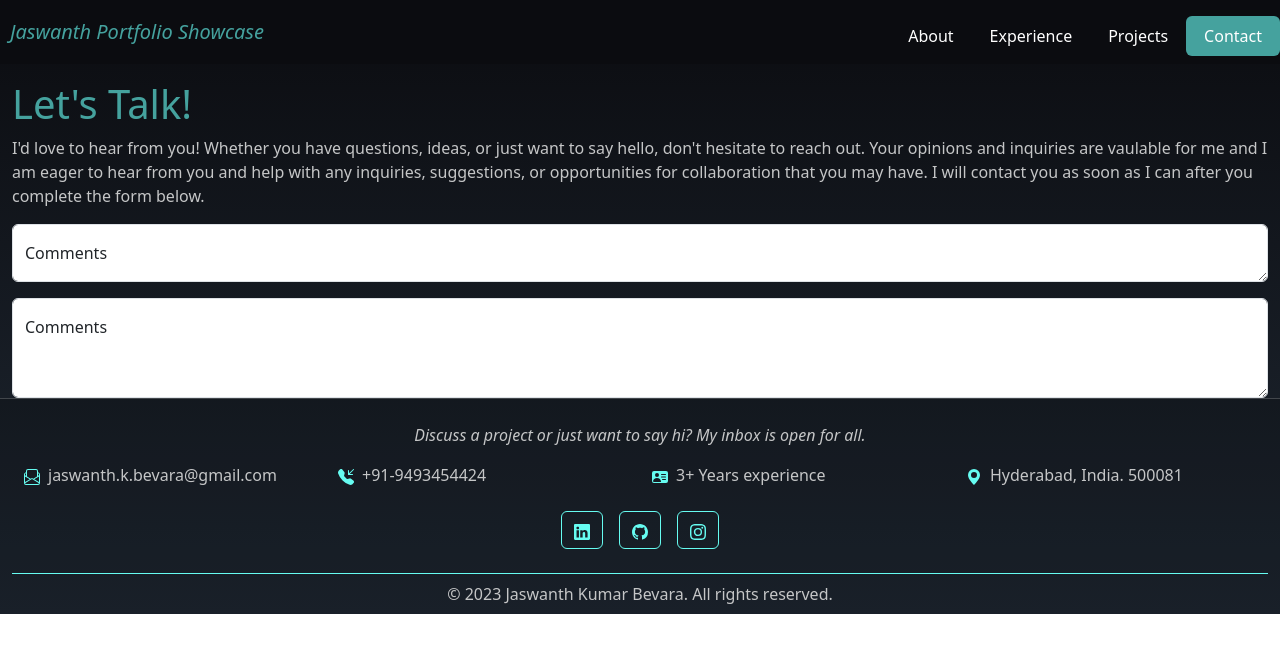
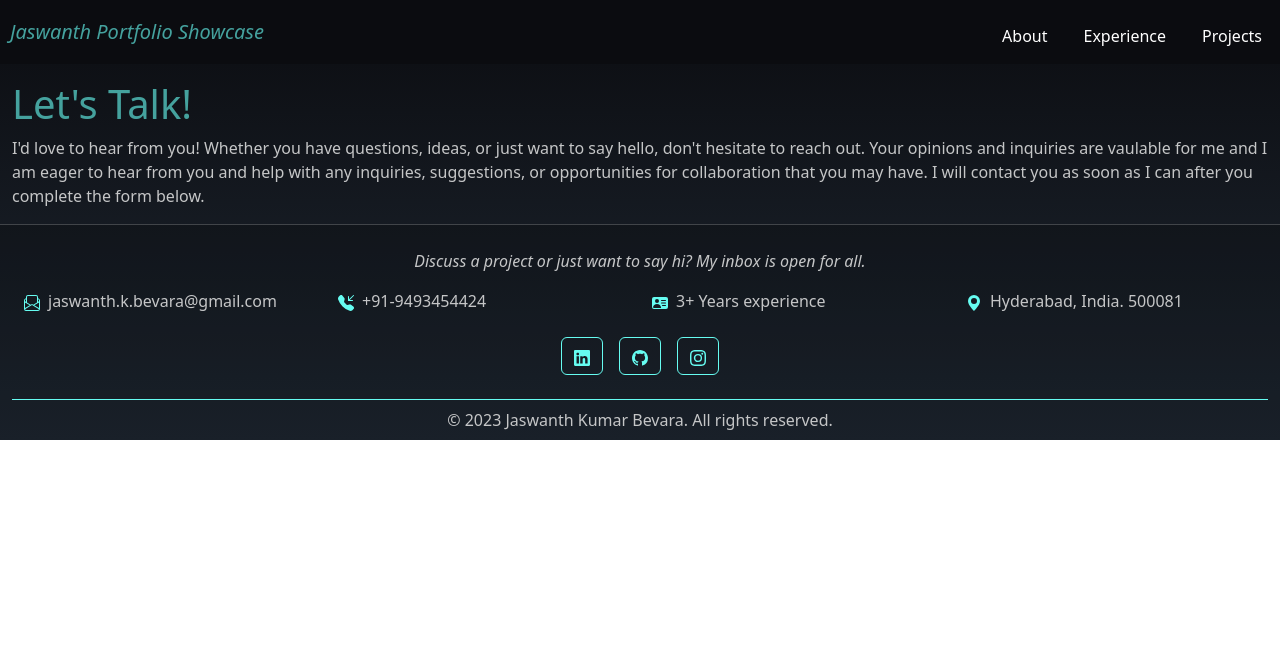
Before and after one commit to jaswanth-b-kumar/skillset-portfolio, a React (Create React App) app: page /#/contact in a window 1280 px wide. Shown: the top 652 px of the page. Built offline with nearby package versions, Linux system fonts and the light colour scheme.

Commit message:
Contact page is hidden

```diff
--- a/src/Components/Contact/Contact.js
+++ b/src/Components/Contact/Contact.js
@@ -9,15 +9,15 @@ function Contact() {
     email: '',
     body: ''
   })
-  const handleFloatingEmailChange = (e) => {
-    setState({ ...state, email: e.target.value });
-  }
-  const handleFloatingTextChange = (e) => {
-    setState({ ...state, body: e.target.value });
-  }
-  const handleFloatingNameChange = (e) => {
-    setState({ ...state, name: e.target.value });
-  }
+  // const handleFloatingEmailChange = (e) => {
+  //   setState({ ...state, email: e.target.value });
+  // }
+  // const handleFloatingTextChange = (e) => {
+  //   setState({ ...state, body: e.target.value });
+  // }
+  // const handleFloatingNameChange = (e) => {
+  //   setState({ ...state, name: e.target.value });
+  // }
   return (
     <div className="container-fluid contact-container">
       <MainHead content="Let's Talk!" classes="mt-3" />
@@ -27,7 +27,7 @@ function Contact() {
         eager to hear from you and help with any inquiries, suggestions, or opportunities for collaboration
         that you may have. I will contact you as soon as I can after you complete the form below.
       </p>
-      <Form>
+      {/* <Form>
         <FloatingLabel
           controlId="floatingTextarea"
           label="Comments"
@@ -42,7 +42,7 @@ function Contact() {
             style={{ height: '100px' }}
           />
         </FloatingLabel>
-      </Form>
+      </Form> */}
     </div>
   )
 }
--- a/src/Components/Header/Header.js
+++ b/src/Components/Header/Header.js
@@ -20,7 +20,7 @@ function Header() {
                     <li className="nav-item"><NavLink className="nav-link" to='/'><span>About</span></NavLink></li>
                     <li className="nav-item"><NavLink className="nav-link" to='/experience'><span>Experience</span></NavLink></li>
                     <li className="nav-item"><NavLink className="nav-link" to='/projects'><span>Projects</span></NavLink></li>
-                    <li className="nav-item"><NavLink className="nav-link" to='/contact'><span>Contact</span></NavLink></li>
+                    {/* <li className="nav-item"><NavLink className="nav-link" to='/contact'><span>Contact</span></NavLink></li> */}
                 </ul>
             </div>
         </nav>
```
